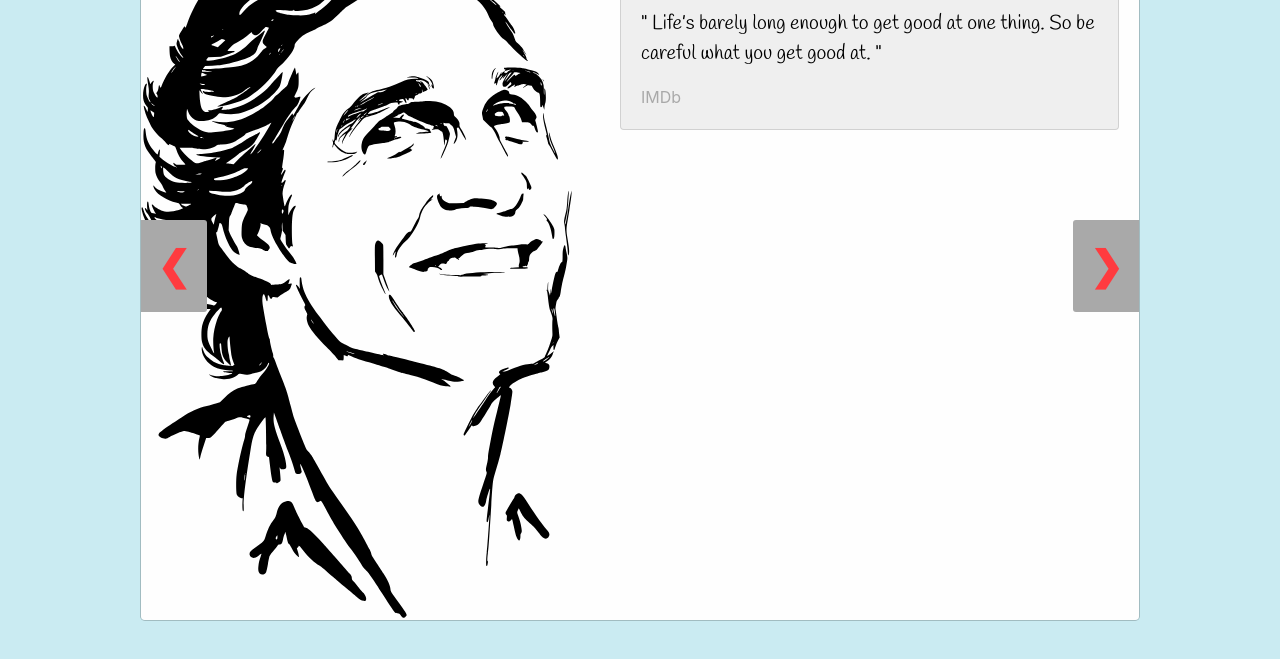
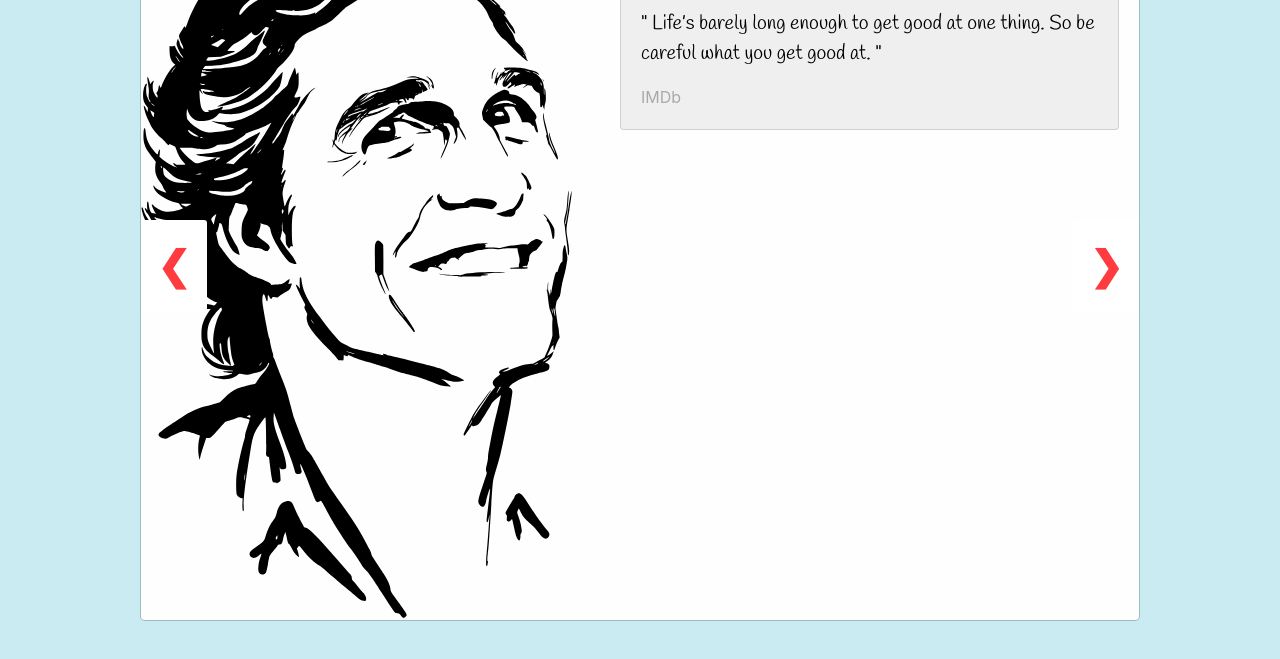
Before and after one commit to janix374/actors-quotes, a website built with webpack: page public/index.html in a window 1280 px wide. Both pictures are taken after a click on the element 260 px from the left and 293 px from the top of the page. Shown: the part 131-790 px from the top of the page. Built offline with nearby package versions, Linux system fonts and the light colour scheme.

Commit message:
change color

```diff
--- a/src/styles/abstracts/_variables.scss
+++ b/src/styles/abstracts/_variables.scss
@@ -3,15 +3,15 @@
 // Sass Variables
 
 // background color
-$backgroundApp: #CAEBF2;
+$backgroundApp: #fff;
 $cardBackground: #EFEFEF;
 $btnCustomBackground: #FF3B3F;
 $modalBackground: #CAEBF2;
-$modalArrowBackground: #A9A9A9;
+$modalArrowBackground: #ffffff;
 
 //
 $cardColor: #A9A9A9;
-$btnCustomColor: #FF3B3F;
+$btnCustomColor: #000000;
 $black: #000000;
 $modalCloseButtonColor: #FF3B3F;
 $modalArrowCollor: #FF3B3F;
--- a/src/styles/pages/components/gallery.scss
+++ b/src/styles/pages/components/gallery.scss
@@ -79,18 +79,19 @@
     -webkit-user-select: none;
     z-index: 10;
     background-color: $modalArrowBackground;
+    visibility: visible;
   }
 
   /* Position the "next button" to the right */
   .next {
-    right: 0;
+    right: 0px;
     border-radius: 3px 0 0 3px;
   }
 
   /* On hover, add a black background color with a little bit see-through */
   .prev:hover,
   .next:hover {
-    background-color: rgba(119, 107, 107, 0.8);
+    background-color: #A9A9A9;
   }
 
   .active:hover {
@@ -121,3 +122,11 @@
     }
 
   }
+
+  @include breakpint(widthSlider) {
+    .prev,
+    .next {
+      visibility: hidden;
+    }
+
+  }
```
Also changed, not shown: dist/9131ae33dbe773da7623.bundle.js (deleted), dist/9131ae33dbe773da7623.bundle.js.LICENSE.txt (deleted), dist/index.html.
